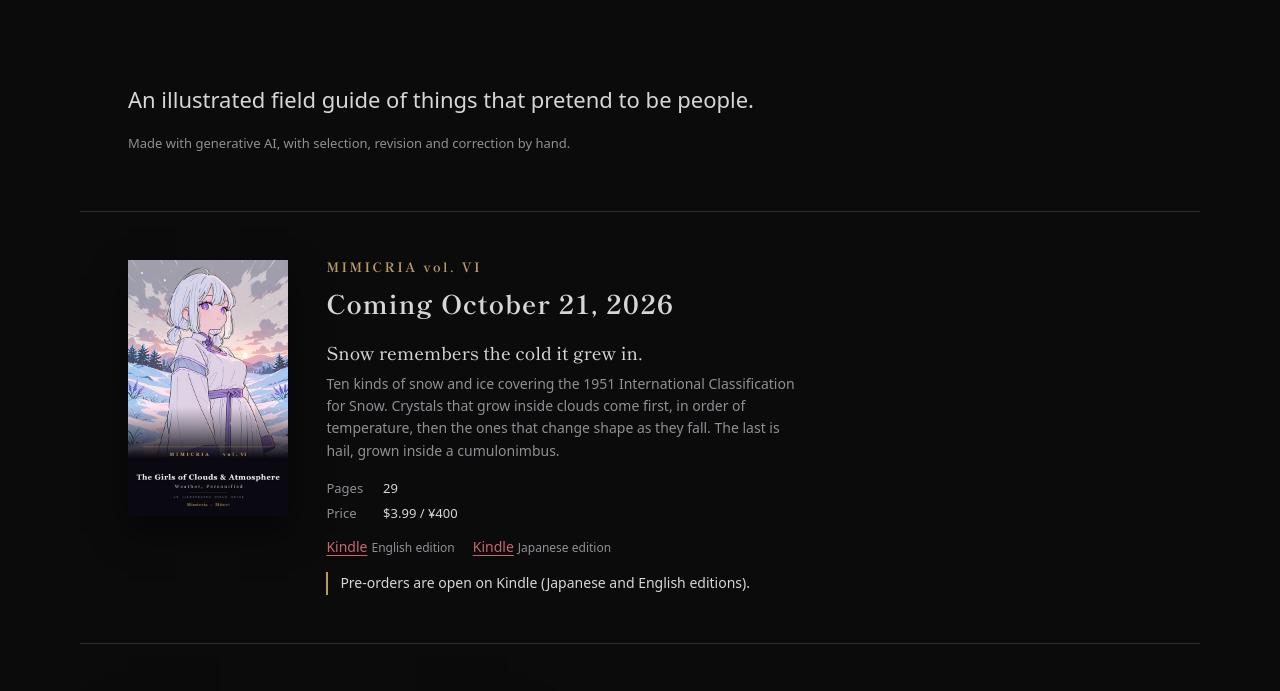
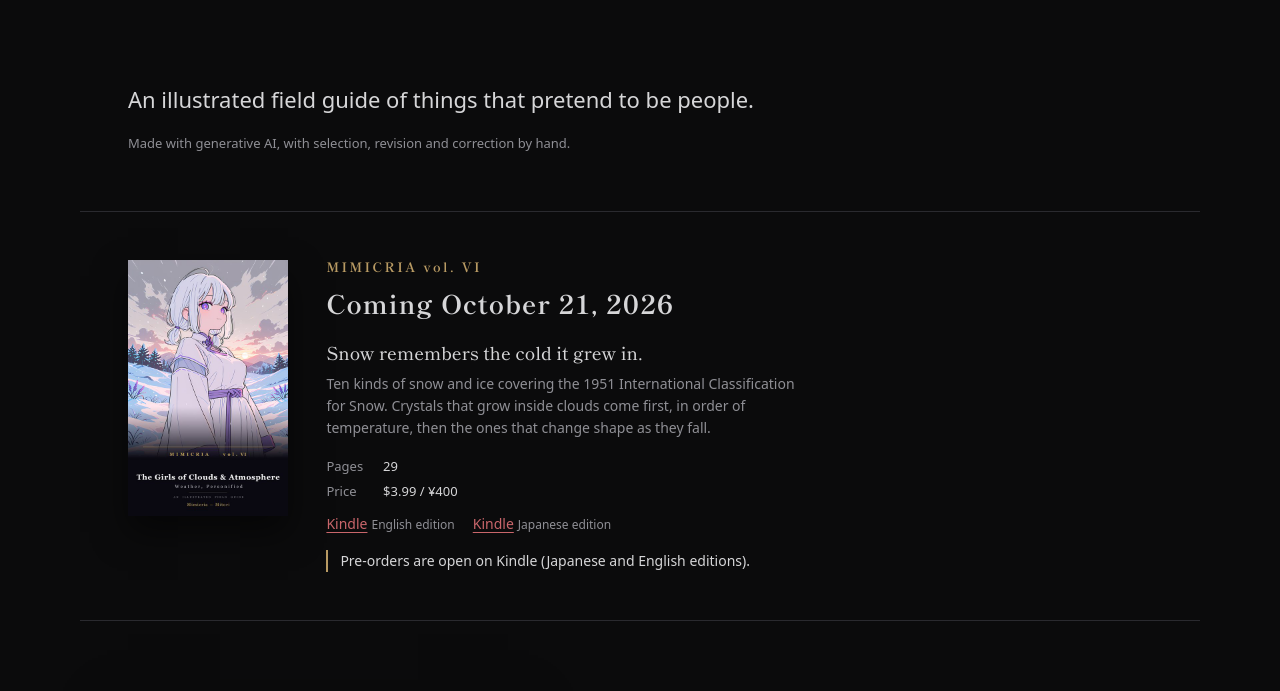
Before and after one commit to mitori-mimicria/mitori-mimicria.github.io, a plain HTML site: page index.html in a window 1280 px wide. Shown: the part 76-767 px from the top of the page. Drawn offline with Linux system fonts and the light colour scheme.

Commit message:
vol. VI の紹介文から最後の 1 文（雹）を外した（日本語・英語）
Co-Authored-By: Claude Opus 5.5 <noreply@anthropic.com>

```diff
--- a/index.html
+++ b/index.html
@@ -298,8 +298,8 @@ ul { padding: 0; list-style: none; }
       genre: { ja: '気象擬人化図鑑', en: 'Weather, personified' },
       catch: { ja: '雪は、育った温度を覚えている。', en: 'Snow remembers the cold it grew in.' },
       desc: {
-        ja: '雪と氷10種。1951年の「固体降水の国際分類」を一巡します。雲の中で育つ結晶が温度の順に並び、落ちながら姿を変えるものが続きます。最後は、積乱雲の中で育つ雹です。',
-        en: 'Ten kinds of snow and ice covering the 1951 International Classification for Snow. Crystals that grow inside clouds come first, in order of temperature, then the ones that change shape as they fall. The last is hail, grown inside a cumulonimbus.'
+        ja: '雪と氷10種。1951年の「固体降水の国際分類」を一巡します。雲の中で育つ結晶が温度の順に並び、落ちながら姿を変えるものが続きます。',
+        en: 'Ten kinds of snow and ice covering the 1951 International Classification for Snow. Crystals that grow inside clouds come first, in order of temperature, then the ones that change shape as they fall.'
       }
     }
   ];
```
